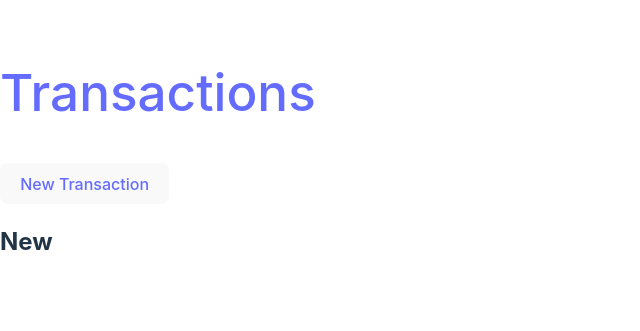
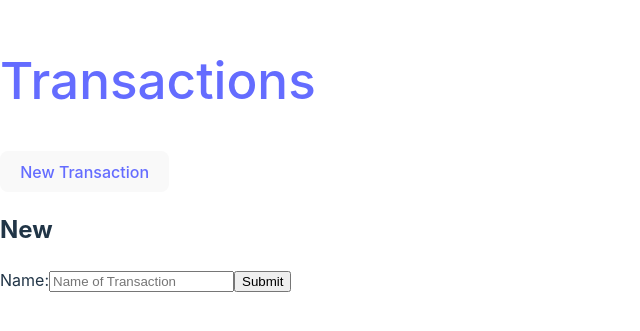
Before and after one commit to gen329/budget_app_front_end, a React (Vite) app: page /transactions/new in a window 1280 px wide. Shown: the part 249-580 px from the top of the page, without its empty margins (0-640 px from the left). Built offline with nearby package versions, Linux system fonts and the light colour scheme.

Commit message:
works on new and edit forms

```diff
--- a/src/Components/TransactionNewForm.jsx
+++ b/src/Components/TransactionNewForm.jsx
@@ -1,14 +1,56 @@
-import React from 'react';
+import { useState } from 'react';
+import { Link, useParams, useNavigate } from "react-router-dom";
+const API = import.meta.env.VITE_BASE_URL
 
+function TransactionNewForm() {
+  const [transaction, setTransaction] = useState({
+    id: 0,
+    item_name: "",
+    amount: 0,
+    date: "",
+    transaction_from: "",
+    category: "",
+  });
 
-
-const TransactionNewForm = () => {
-  return (
-    <div>
-
+    const navigte = useNavigate();
+    const handleTextChange = (event) => {
+      setTransaction({ ...transaction, [event.target.id]: event.target.value });
+    };
+    const addTransaction = () => {
+      const httpOptions = {
+        "method" : "POST",
+        "body" : JSON.stringify(transaction),
+        "headers" : {
+          "Content-type" : "application/json"
+        }
+      }
+      fetch(`${API}/transactions`, httpOptions)
+        .then((response) => {
+          console.log(response)
+          alert(`${transaction.item_name} was added to the budget!`)
+          navigate('/transactions');
+        })
+        .catch((error) => console.error(error))
+    }
+    const handleSubmit = (event) => {
+      event.preventDefault();
+      addTransaction();
+    };
+    return (
+    <div className="New">
+      <form onSubmit={handleSubmit}>
+        <label htmlFor="name">Name:</label>
+        <input
+          id="name"
+          value={transaction.item_name}
+          type="text"
+          onChange= { handleTextChange }
+          placeholder="Name of Transaction"
+          required/>
+          <input type="submit" />
+      </form>
     </div>
   );
 };
 
-
 export default TransactionNewForm;
--- a/src/Components/TransactionsEdit.jsx
+++ b/src/Components/TransactionsEdit.jsx
@@ -59,7 +59,7 @@ function TransactionsEdit() {
           value={bookmark.item_name}
           type="text"
           onChange={handleTextChange}
-          placeholder="Name of Website"
+          placeholder="Name of Transaction"
           required
           />
           <input type="submit" />
```
